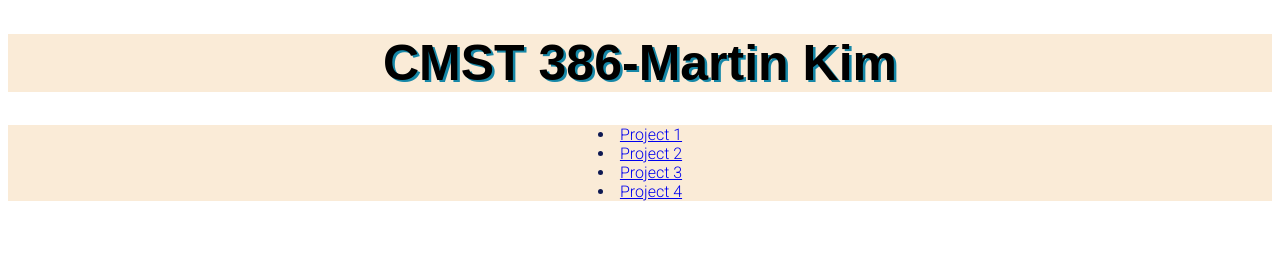
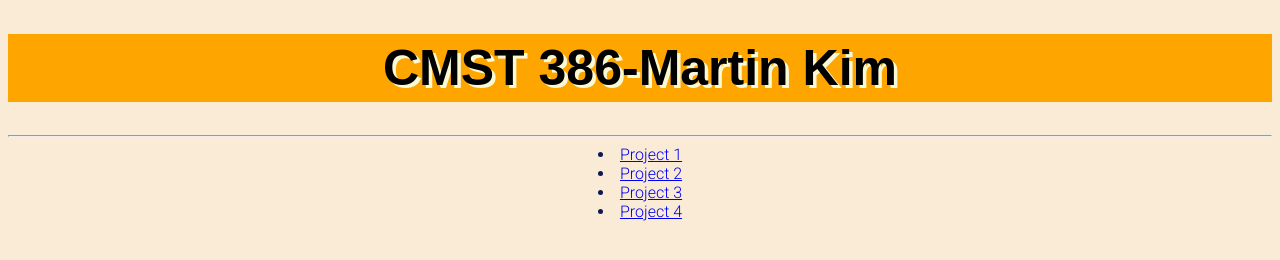
Before and after one commit to mmjk84/CMST386, a plain HTML site: page index.html in a window 1280 px wide. Drawn offline with Linux system fonts and the light colour scheme.

Commit message:
Add files via upload

```diff
--- a/index.html
+++ b/index.html
@@ -11,14 +11,13 @@
 
 <body>
 <h1>CMST 386-Martin Kim</h1>
+<hr>
 
-
-<div class="body">
   <li><a href="https://CMST386-mkim98.azurewebsites.net/project1/index.html">Project 1</a></li>
   <li><a href="https://CMST386-mkim98.azurewebsites.net/project2/index.html">Project 2</a></li>
   <li><a href="https://CMST386-mkim98.azurewebsites.net/project3/index.html">Project 3</a></li>
   <li><a href="https://CMST386-mkim98.azurewebsites.net/project4/index.html">Project 4</a></li>
-</div>
+
 
 </body>
 </html
--- a/style.css
+++ b/style.css
@@ -1,4 +1,4 @@
-.body {
+body {
   background-color: antiquewhite;
   color: #0d1852;
   font-family: 'Roboto', sans-serif;
@@ -6,12 +6,13 @@
 }
 
 h1 {
-  background-color: antiquewhite;
+  background-color: orange;
   color: #000;
   font-family: 'Adrianna Extended', sans-serif, bold;
   font-size: 50px;
   text-align: center;
-  text-shadow: 2.5px 2.1px #1687a7;
+  padding: 5px;
+  text-shadow: 3.5px 3.1px lightgoldenrodyellow;
   word-break: break-all;
 }
 
```
